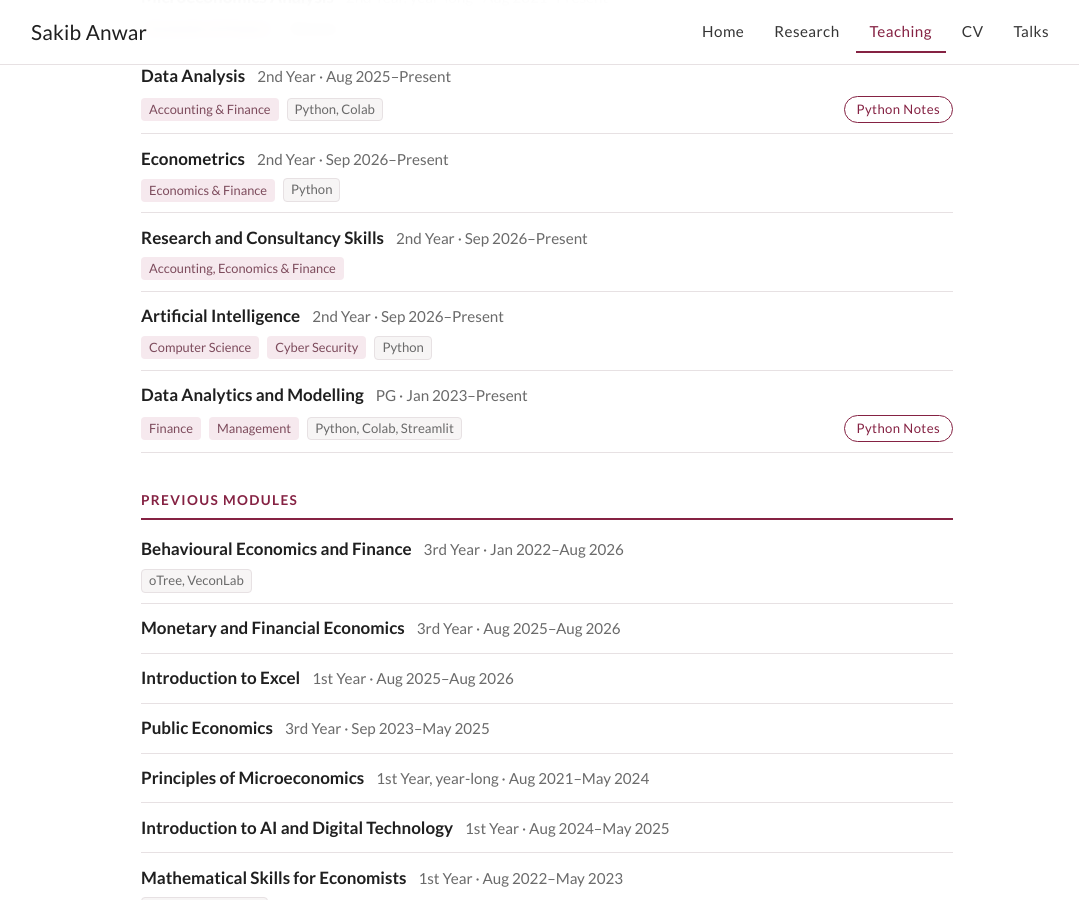
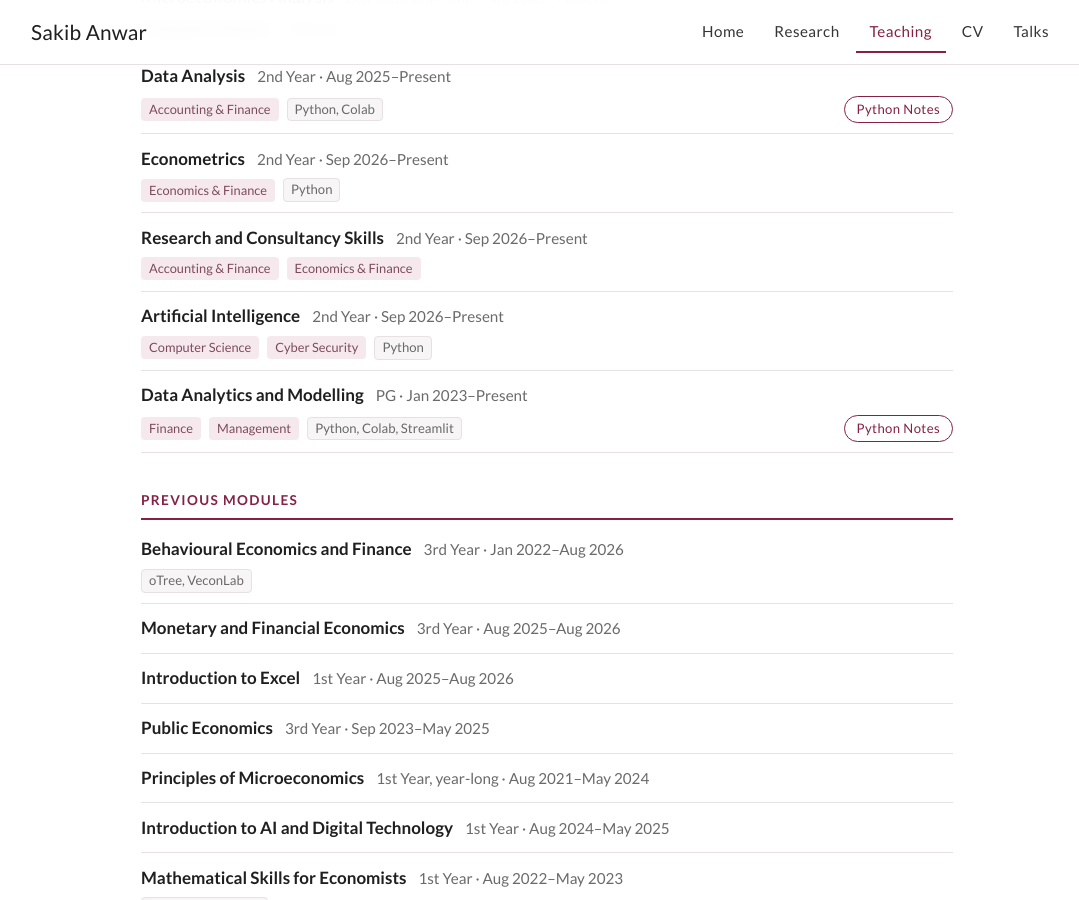
Before and after one commit to sakibanwar/sakibanwar.github.io, a Jekyll site: the page built from teaching.md, in a window 1280 px wide and 900 px high, scrolled down 1033 px. Shown: the whole window, without its empty margins (93-1172 px from the left). Built offline with Jekyll 4.4.1, drawn with Linux system fonts in a browser that asks for light colours.

Commit message:
Split Research and Consultancy Skills into two programme labels
Co-Authored-By: Claude Opus 5.5 <noreply@anthropic.com>

```diff
--- a/_data/teaching.yml
+++ b/_data/teaching.yml
@@ -101,7 +101,8 @@ places:
           - name: Research and Consultancy Skills
             level: 2nd Year
             students:
-              - Accounting, Economics & Finance
+              - Accounting & Finance
+              - Economics & Finance
             dates: Sep 2026–Present
           - name: Artificial Intelligence
             level: 2nd Year
```
